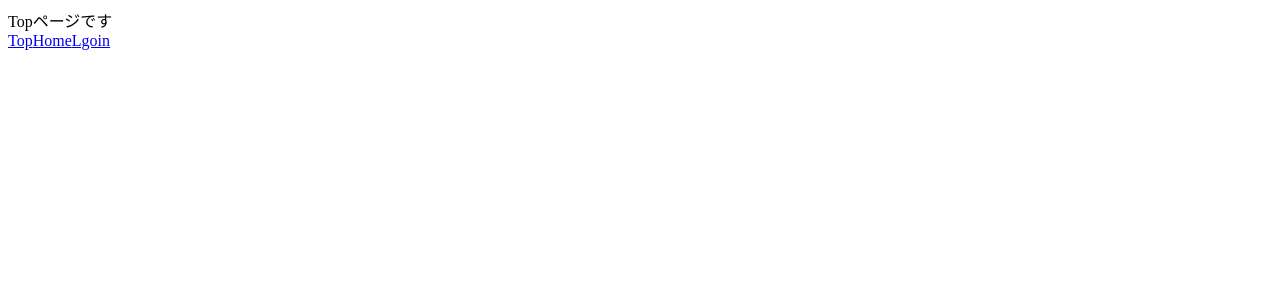
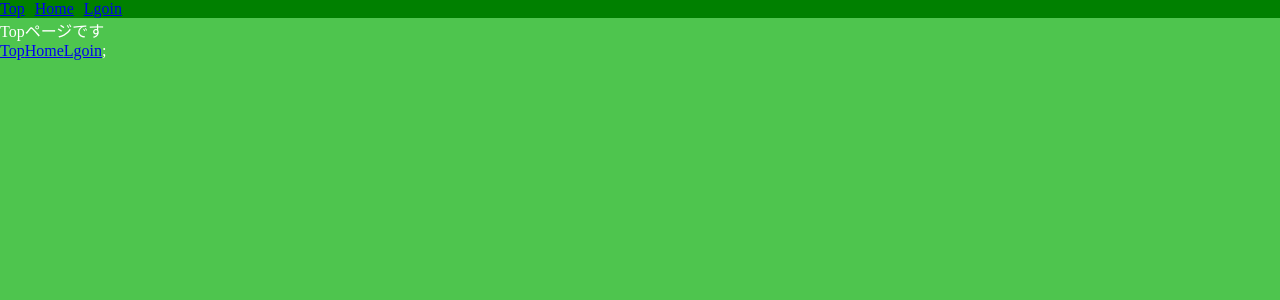
Before and after one commit to Kashiwatennn/2022_06_GiikuHackathon, a React (Create React App) app: page / in a window 1280 px wide. Shown: the top 300 px of the page. Built offline with nearby package versions, Linux system fonts and the light colour scheme; no server answers.

Commit message:
背景色の設定と余白の修正

```diff
--- a/public/index.html
+++ b/public/index.html
@@ -8,7 +8,7 @@
     <link rel="manifest" href="%PUBLIC_URL%/manifest.json" />
     <title>React App</title>
   </head>
-  <body>
+  <body style="margin: 0">
     <noscript>You need to enable JavaScript to run this app.</noscript>
     <div id="root"></div>
   </body>
--- a/src/App.tsx
+++ b/src/App.tsx
@@ -1,5 +1,21 @@
+import styled from "styled-components";
 import { ComponentRouter } from "./router/ComponentRouter";
+import { AuthProvider } from "./store/AuthProvider";
 
 export const App = () => {
-  return <ComponentRouter />;
+  return (
+    <AuthProvider>
+      <SComponentContainer>
+        <ComponentRouter />;
+      </SComponentContainer>
+    </AuthProvider>
+  );
 };
+
+const SComponentContainer = styled.div`
+  //色の指定
+  color: white;
+  background-color: #4ec54e;
+  width: 100vw;
+  height: 100vh;
+`;
--- /dev/null
+++ b/src/assets/typesDef.ts
@@ -0,0 +1 @@
+export type test = any;
--- /dev/null
+++ b/src/components/organisms/Footer.tsx
@@ -0,0 +1,5 @@
+import { FC } from "react";
+
+export const Footer: FC = () => {
+  return <></>;
+};
--- /dev/null
+++ b/src/components/organisms/Header.tsx
@@ -0,0 +1,20 @@
+import { FC } from "react";
+import styled from "styled-components";
+import { Link } from "react-router-dom";
+import { pathData } from "../../assets/pathData";
+
+export const Header: FC = () => {
+  return (
+    <SContainer>
+      <Link to={pathData.top}>Top</Link>
+      <Link to={pathData.home}>Home</Link>
+      <Link to={pathData.login}>Lgoin</Link>
+    </SContainer>
+  );
+};
+
+const SContainer = styled.div`
+  background-color: green;
+  display: flex;
+  gap: 10px;
+`;
--- /dev/null
+++ b/src/components/pages/AddMail.tsx
@@ -0,0 +1,5 @@
+import { FC } from "react";
+
+export const AddMail: FC = () => {
+  return <></>;
+};
--- /dev/null
+++ b/src/components/pages/AddService.tsx
@@ -0,0 +1,5 @@
+import { FC } from "react";
+
+export const AddServise: FC = () => {
+  return <></>;
+};
--- /dev/null
+++ b/src/components/pages/Connect.tsx
@@ -0,0 +1,5 @@
+import { FC } from "react";
+
+export const Connect: FC = () => {
+  return <></>;
+};
--- a/src/components/pages/Login.tsx
+++ b/src/components/pages/Login.tsx
@@ -1,12 +1,19 @@
 import { getAuth, GoogleAuthProvider, signInWithPopup } from "firebase/auth";
+import { NavigateFunction, useNavigate } from "react-router-dom";
+import { pathData } from "../../assets/pathData";
 
-const clickButton = () => {
+type propsType = {
+  navigate: NavigateFunction;
+};
+const onClick = (props: propsType) => {
+  const { navigate } = props;
   const provider = new GoogleAuthProvider();
+  const auth = getAuth();
 
-  const auth = getAuth();
   signInWithPopup(auth, provider)
     .then((result) => {
       console.log("Googleアカウントでログインしました。");
+      navigate(pathData.home);
     })
     .catch((error) => {
       console.error(error);
@@ -14,9 +21,12 @@ const clickButton = () => {
 };
 
 export const Login = () => {
+  const navigate = useNavigate();
   return (
     <div>
-      <button onClick={clickButton}>Googleアカウントでログイン</button>
+      <button onClick={() => onClick({ navigate })}>
+        Googleアカウントでログイン
+      </button>
     </div>
   );
 };
--- a/src/components/pages/Top.tsx
+++ b/src/components/pages/Top.tsx
@@ -1,12 +1,14 @@
 import { Link } from "react-router-dom";
 import { pathData } from "../../assets/pathData";
 import { firebaseConfig } from "../../firebase";
+import { Header } from "../organisms/Header";
 
 export const Top = () => {
   console.log(firebaseConfig);
   console.log(process.env.REACT_APP_FIREBASE_PROJECT_ID);
   return (
     <>
+      <Header />
       <div>Topページです</div>
       <Link to={pathData.top}>Top</Link>
       <Link to={pathData.home}>Home</Link>
--- /dev/null
+++ b/src/store/AuthProvider.tsx
@@ -0,0 +1,26 @@
+import React, { createContext, useContext, useState, FC } from "react";
+
+const AuthContext = createContext(
+  {} as {
+    isLogin: boolean;
+    setIsLogin: React.Dispatch<React.SetStateAction<boolean>>;
+  }
+);
+
+type propsType = {
+  children: React.ReactNode;
+};
+
+export const AuthProvider: FC<propsType> = (props) => {
+  const { children } = props;
+  const [isLogin, setIsLogin] = useState<boolean>(false);
+  return (
+    <AuthContext.Provider value={{ isLogin, setIsLogin }}>
+      {children}
+    </AuthContext.Provider>
+  );
+};
+
+export const useAuthContext = () => {
+  return useContext(AuthContext);
+};
```
Also changed, not shown: 1 other file (tests, documents, lock files or other folders).
